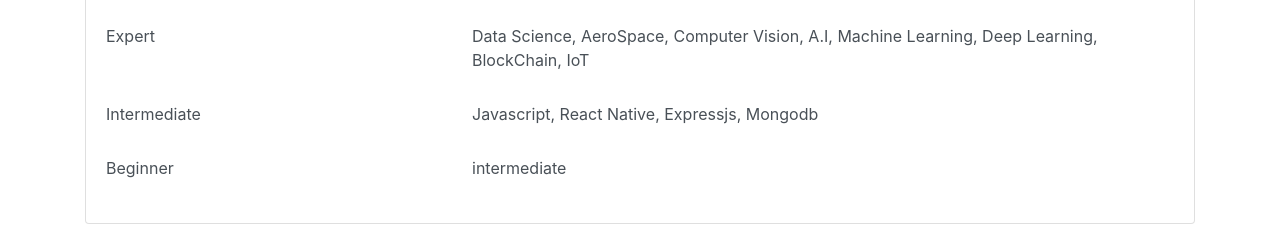
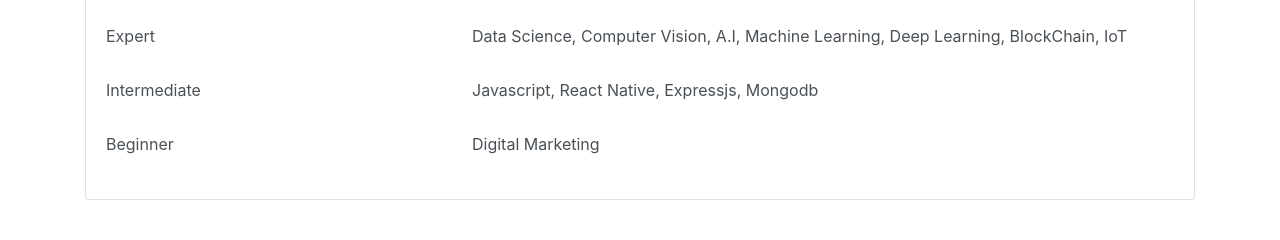
Before and after one commit to michaeltamsil/profile, a plain HTML site: page index.html in a window 1280 px wide. Shown: the part 664-904 px from the top of the page. After the commit the page ends 880 px from the top, so only its background shows below. Drawn offline with nearby package versions, Linux system fonts and the light colour scheme.

Commit message:
add information on beginner

```diff
--- a/index.html
+++ b/index.html
@@ -71,7 +71,7 @@
                         <label class="col-4 col-form-label">Expert</label>
                         <div class="col-8">
                             <label class="col-form-label">
-                                    Data Science, AeroSpace, Computer Vision, A.I, Machine Learning, Deep Learning, BlockChain, IoT
+                                    Data Science, Computer Vision, A.I, Machine Learning, Deep Learning, BlockChain, IoT
                             </label>
                         </div>
                     </div>
@@ -87,7 +87,9 @@
                     <div class="form-group row">
                         <label class="col-4 col-form-label">Beginner</label>
                         <div class="col-8">
-                            <input type="text" readonly="" class="form-control-plaintext" value="intermediate">
+                            <label class="col-form-label">
+                                Digital Marketing
+                            </label>
                         </div>
                     </div>
                 </form>
```
